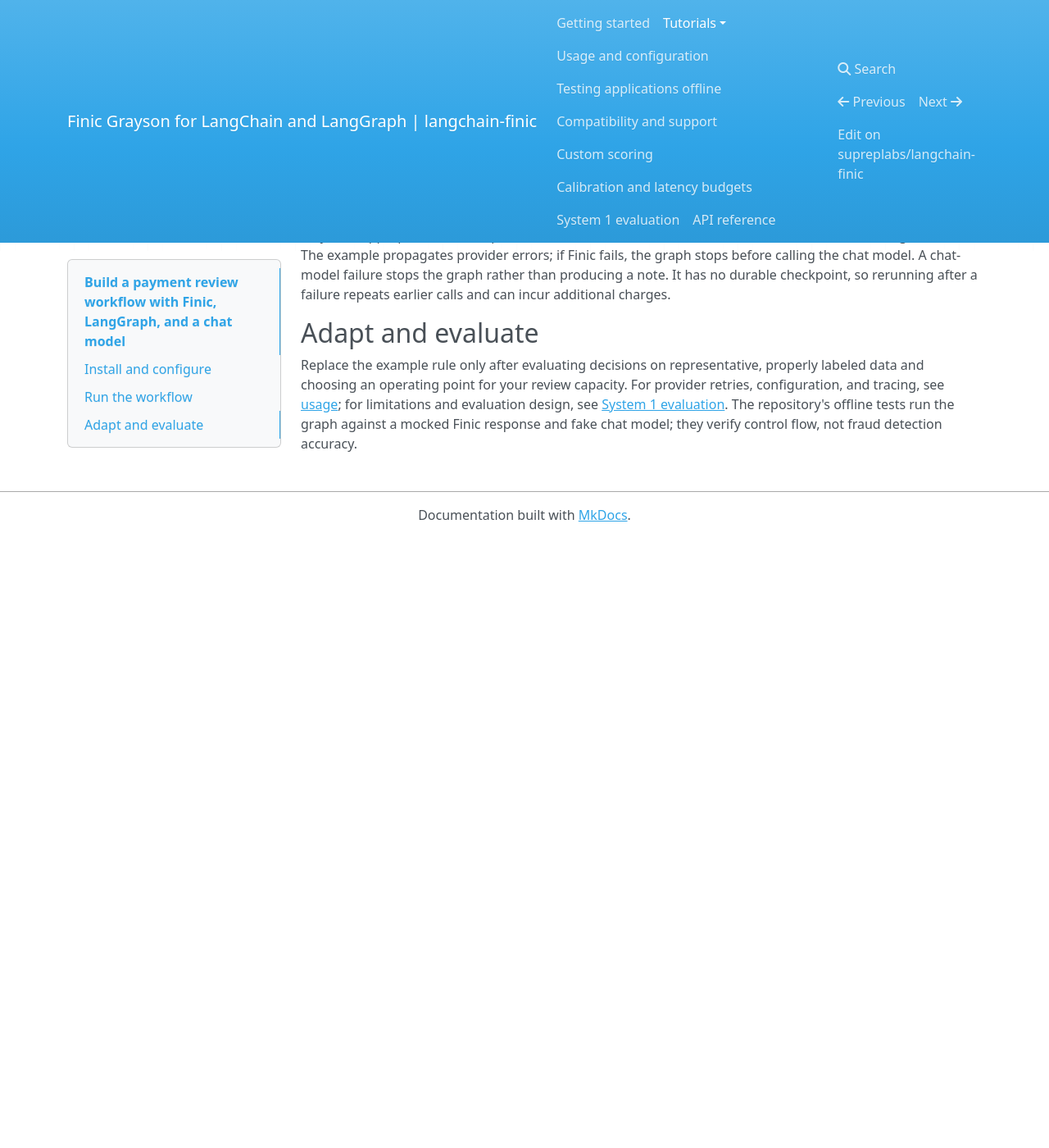
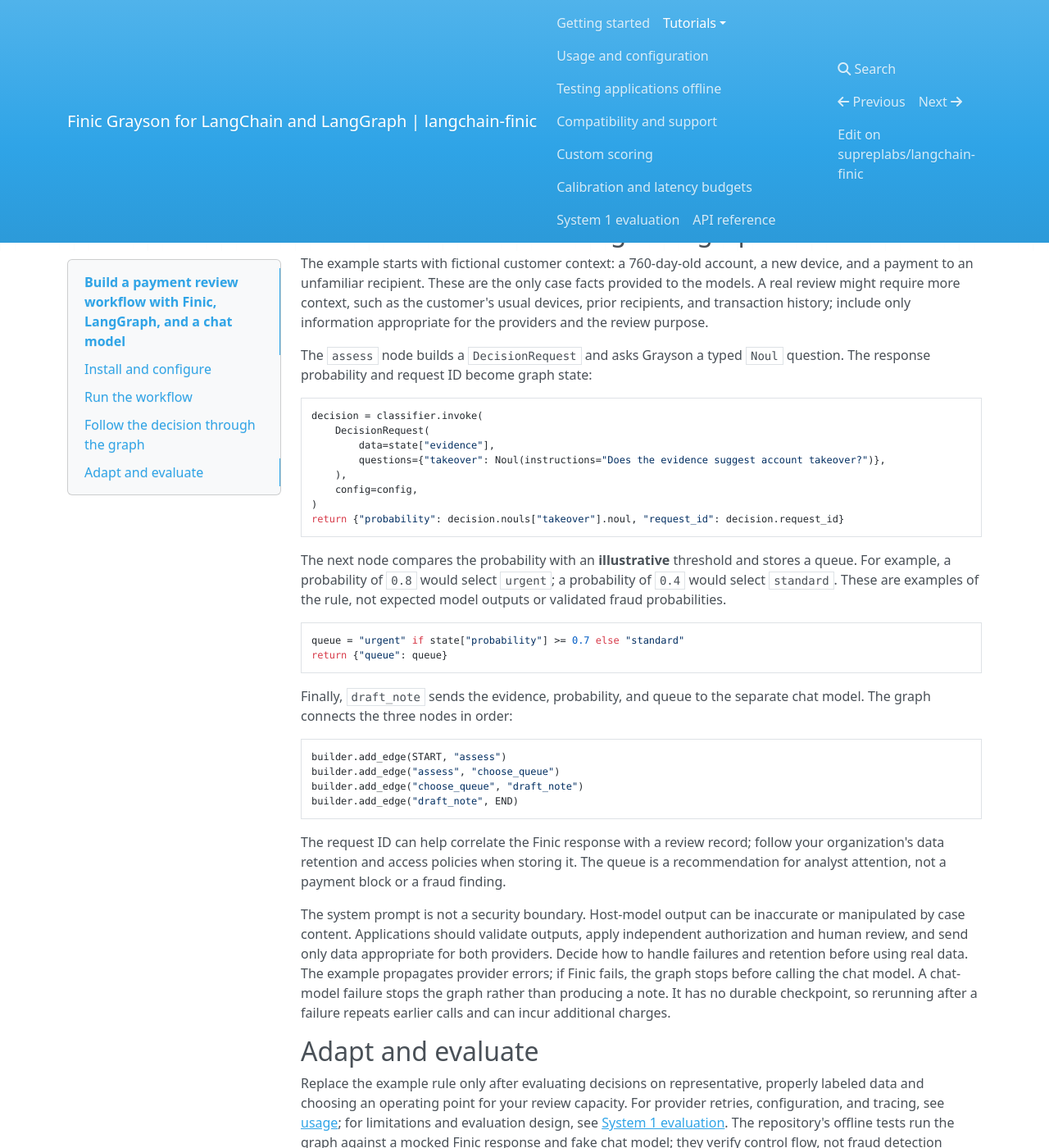
Before and after one commit to supreplabs/langchain-finic, an MkDocs documentation site: the page built from docs/tutorials/finic-langgraph-host-model.md, in a window 1280 px wide and 1400 px high, scrolled down 1151 px. Shown: the whole window at 82% size. Built offline with MkDocs 1.6.1, drawn with Linux system fonts in a browser that asks for light colours; nearby versions of some CDN libraries; before the commit the page ends 1807 px from its top, so only the background shows below that; some of the changed text lies outside the part shown.

Commit message:
docs: expand payment review tutorial

````diff
--- a/docs/tutorials/finic-langgraph-host-model.md
+++ b/docs/tutorials/finic-langgraph-host-model.md
@@ -39,6 +39,8 @@
 Clone the [repository](https://github.com/supreplabs/langchain-finic), then run:
 
 ```bash
+git clone https://github.com/supreplabs/langchain-finic.git
+cd langchain-finic
 python examples/finic_host_review.py openai:YOUR_AVAILABLE_MODEL
 ```
 
@@ -55,6 +57,53 @@
 3. **Draft a note:** the host chat model receives the evidence, probability, and
    queue, and drafts a note. The prompt asks it to treat the case as data and
    avoid claiming that fraud is confirmed.
+
+## Follow the decision through the graph
+
+The example starts with fictional customer context: a 760-day-old account, a new
+device, and a payment to an unfamiliar recipient. These are the only case facts
+provided to the models. A real review might require more context, such as the
+customer's usual devices, prior recipients, and transaction history; include
+only information appropriate for the providers and the review purpose.
+
+The `assess` node builds a `DecisionRequest` and asks Grayson a typed `Noul`
+question. The response probability and request ID become graph state:
+
+```python
+decision = classifier.invoke(
+    DecisionRequest(
+        data=state["evidence"],
+        questions={"takeover": Noul(instructions="Does the evidence suggest account takeover?")},
+    ),
+    config=config,
+)
+return {"probability": decision.nouls["takeover"].noul, "request_id": decision.request_id}
+```
+
+The next node compares the probability with an **illustrative** threshold and
+stores a queue. For example, a probability of `0.8` would select `urgent`; a
+probability of `0.4` would select `standard`. These are examples of the rule,
+not expected model outputs or validated fraud probabilities.
+
+```python
+queue = "urgent" if state["probability"] >= 0.7 else "standard"
+return {"queue": queue}
+```
+
+Finally, `draft_note` sends the evidence, probability, and queue to the separate
+chat model. The graph connects the three nodes in order:
+
+```python
+builder.add_edge(START, "assess")
+builder.add_edge("assess", "choose_queue")
+builder.add_edge("choose_queue", "draft_note")
+builder.add_edge("draft_note", END)
+```
+
+The request ID can help correlate the Finic response with a review record; follow
+your organization's data retention and access policies when storing it. The
+queue is a recommendation for analyst attention, not a payment block or a fraud
+finding.
 
 The system prompt is not a security boundary. Host-model output can be inaccurate
 or manipulated by case content. Applications should validate outputs, apply
````
